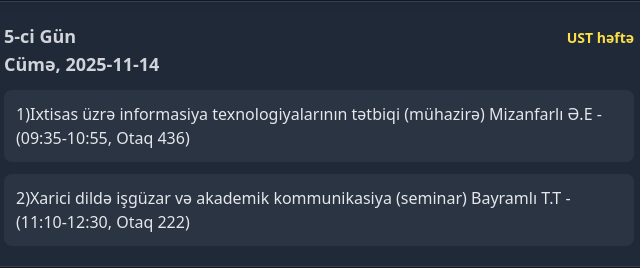
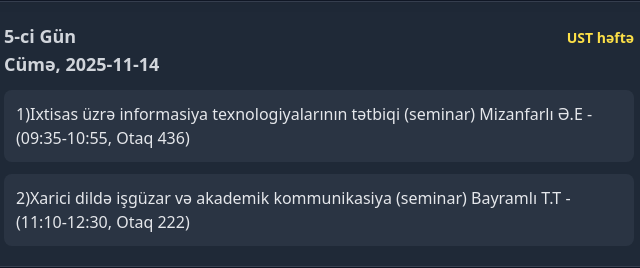
Before and after one commit to 1brah1m0f/760-TS, a plain HTML site: page index.html in a window 1280 px wide. Shown: the part 425-693 px from the top of the page, 321-961 px from the left. Drawn offline with nearby package versions, Linux system fonts and the light colour scheme.

Commit message:
Update index.html

```diff
--- a/index.html
+++ b/index.html
@@ -91,7 +91,7 @@
               2: ["1)Azərbaycan tarixi (mühazirə)  Abdullazdə H-  (08:00-09:20, Otaq 218)", "2)Azərbaycan dilində işgüzar və akademik kommunikasiya (seminar) - Əlzade F.F (09:35-10:55, Otaq 218)","informasiya texnologiyalarının əsasları (seminar) Vəlizadə F.G - (11:10-12:30, Otaq 436)"],
               3: ["1)Riyazi Analiz  (mühazirə) Feyzullayev İ.Q -  (09:35-10:55, Otaq 224)", "2)Ixtisas üzrə informasiya texnologiyalarının tətbiqi (mühazirə) Mizanfarlı Ə.E -  (11:10-12:30, Otaq 434)"],
               4: ["1) Azərbaycan dilində işgüzar və akademik kommunikasiya (seminar) Əlzade F.F (09:35-10:55, Otaq 218)", "Riyazi Analiz (seminar) Feyzullayev İ.Q - (11:10-12:30, Otaq 224)" ],
-              5: ["1)Ixtisas üzrə informasiya texnologiyalarının tətbiqi (mühazirə) Mizanfarlı Ə.E -  (09:35-10:55, Otaq 436)", "2)Xarici dildə işgüzar və akademik kommunikasiya (seminar) Bayramlı T.T - (11:10-12:30, Otaq 222)",] },
+              5: ["1)Ixtisas üzrə informasiya texnologiyalarının tətbiqi (seminar) Mizanfarlı Ə.E -  (09:35-10:55, Otaq 436)", "2)Xarici dildə işgüzar və akademik kommunikasiya (seminar) Bayramlı T.T - (11:10-12:30, Otaq 222)",] },
     };
 
     function startOfDayCopy(d) {
```
